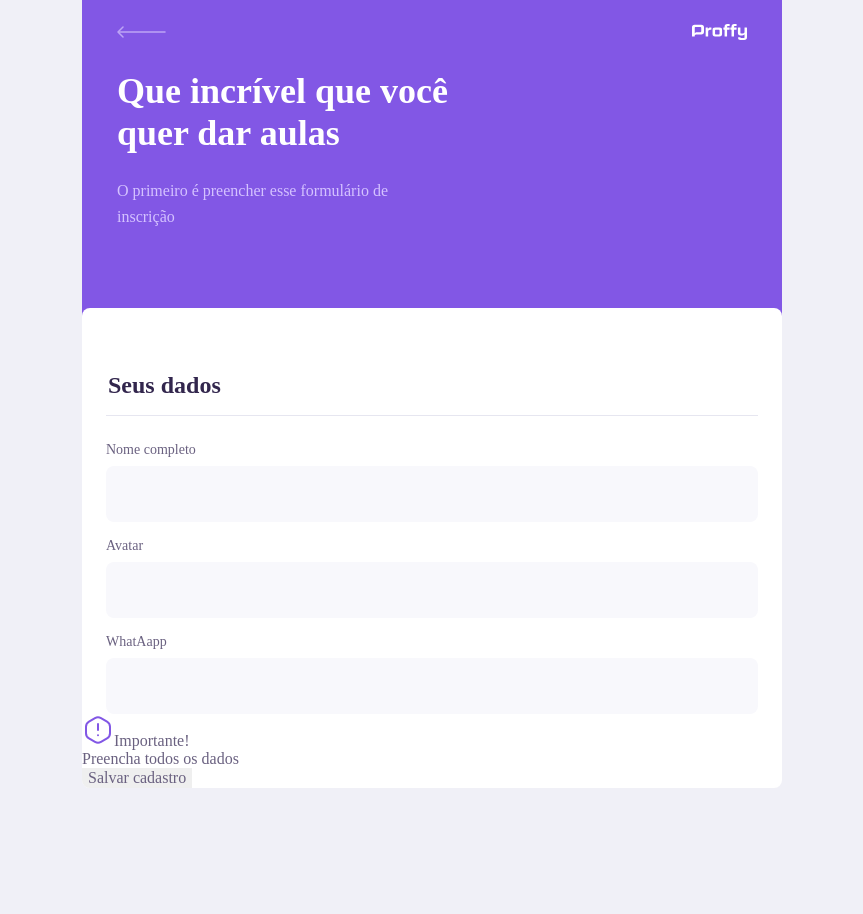
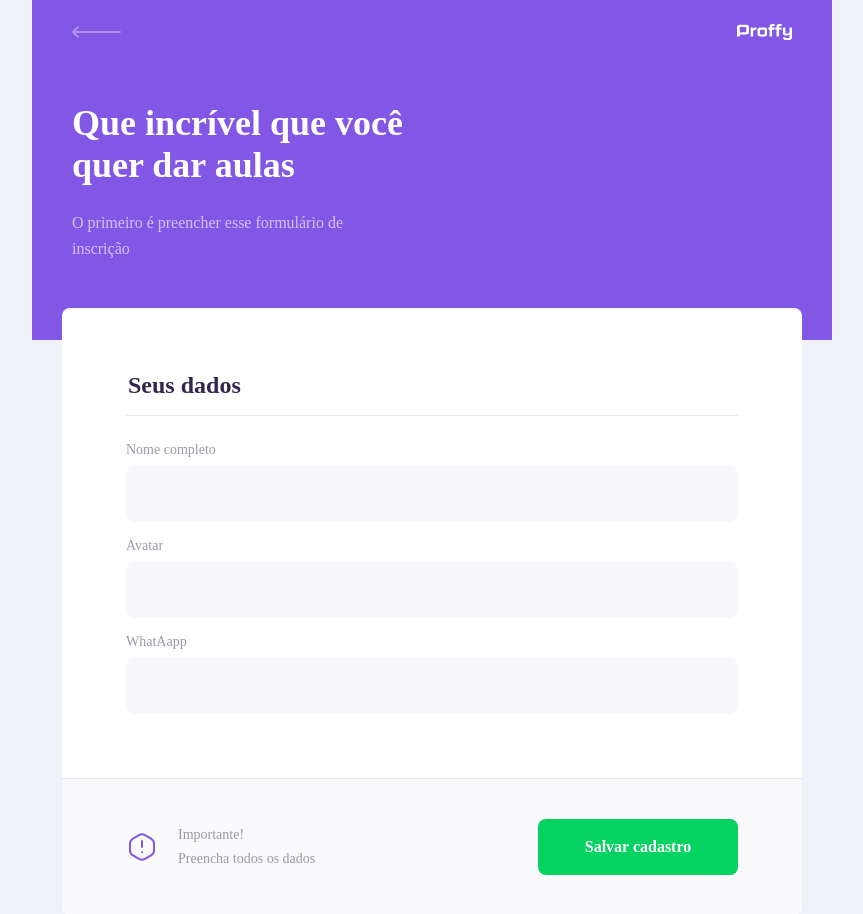
Before and after one commit to usamu11/nlw2-Proffy, a React (Create React App) app in the folder aulas/web/: page /give-classes in a window 1280 px wide. Shown: the whole page, without its empty margins (208-1071 px from the left). Before the commit the page ends 800 px from the top, so only its background shows below. Built offline with nearby package versions, Linux system fonts and the light colour scheme; the HTML template or start-up script is replaced by a standard one.

Commit message:
style: TeacherForm

```diff
--- a/aulas/web/src/pages/TeacherForm/styles.css
+++ b/aulas/web/src/pages/TeacherForm/styles.css
@@ -37,3 +37,78 @@
   padding-bottom: 1.6rem;
   border-bottom: 1px solid var(--color-line-in-white);
 }
+
+#page-teacher-form main label {
+  color: var(--color-text-complement);
+}
+
+#page-teacher-form main footer {
+  padding: 4rem 2.4rem;
+  background: var(--color-box-footer);
+  border-top: 1px solid var(--color-line-in-white);
+  margin-top: 6.4rem;
+}
+
+#page-teacher-form main footer p {
+  display: flex;
+  align-items: center;
+  justify-content: center;
+  font-size: 1.4rem;
+  line-height: 2.4rem;
+  color: var(--color-text-complement);
+}
+
+#page-teacher-form main footer p img {
+  margin-right: 2rem;
+}
+
+#page-teacher-form main footer button {
+  width: 100%;
+  height: 5.6rem;
+  background: var(--color-secundary);
+  color: var(--color-button-text);
+  border: 0;
+  border-radius: 0.8rem;
+  cursor: pointer;
+  font: 700 1.6rem Archivo;
+  display: flex;
+  align-items: center;
+  justify-content: center;
+  text-decoration: none;
+  transition: background-color 0.2s;
+  margin-top: 3.2rem;
+}
+
+#page-teacher-form main footer button:hover {
+  background: var(--color-secundary-dark);
+}
+
+@media (min-width: 700px) {
+  #page-teacher-form {
+    max-width: 100vh;
+  }
+
+  #page-teacher-form .page-header .header-content {
+    margin-bottom: 0;
+  }
+
+  #page-teacher-form main fieldset {
+    padding: 0 6.4rem;
+  }
+
+  #page-teacher-form main footer {
+    padding: 4rem 6.4rem;
+    display: flex;
+    align-items: center;
+    justify-content: space-between;
+  }
+
+  #page-teacher-form main footer p {
+    justify-content: space-between;
+  }
+
+  #page-teacher-form main footer button {
+    width: 20rem;
+    margin-top: 0;
+  }
+}
```
